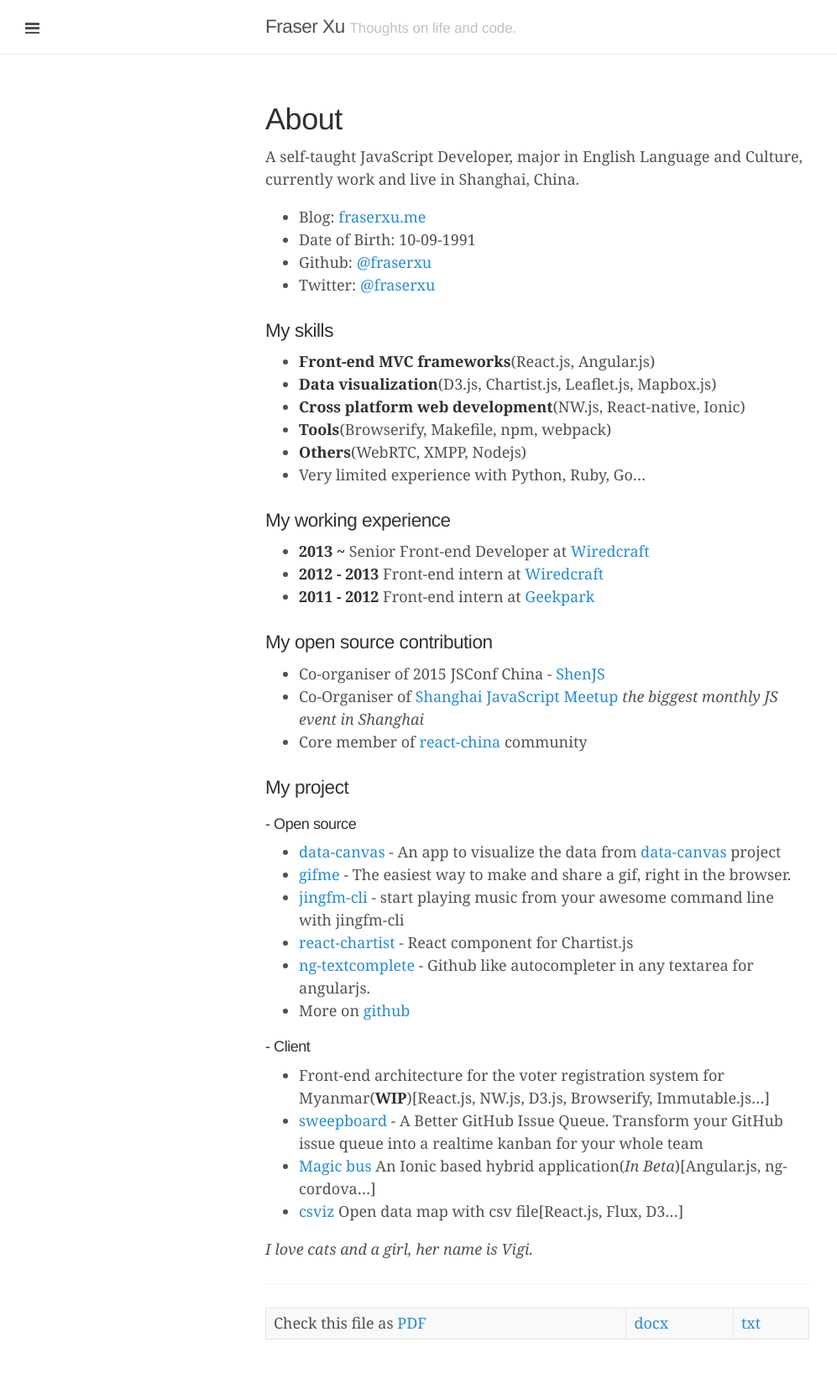
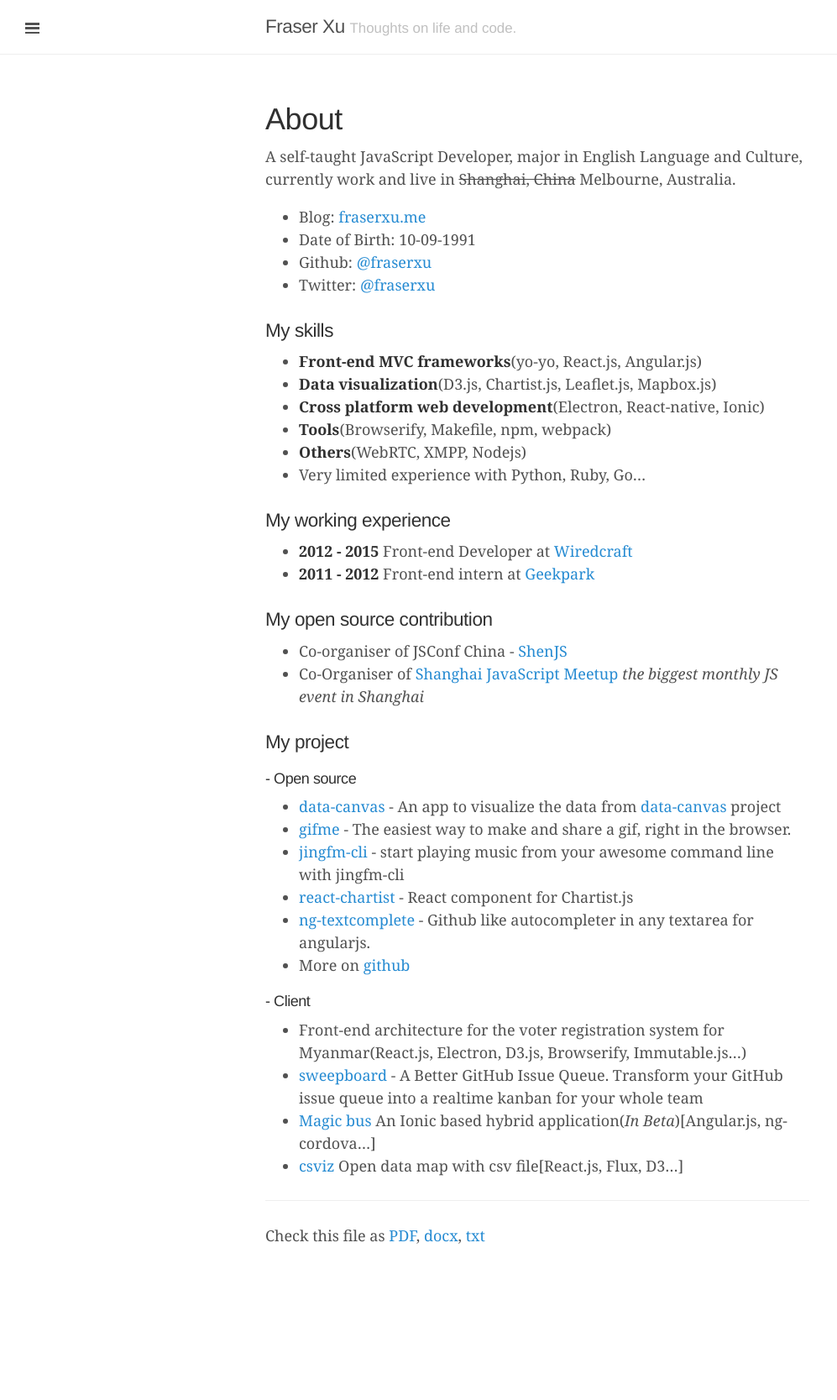
Before and after one commit to fraserxu/fraserxu.github.io, a Jekyll site: the page built from about.md, in a window 1280 px wide. Shown: the whole page at 84% size, without its empty margins (0-997 px from the left). Built offline with Jekyll 4.4.1, drawn with Linux system fonts in a browser that asks for light colours; some web fonts are replaced; after the commit the page ends 1557 px from its top, so only the background shows below that.

Commit message:
update about page

```diff
--- a/about.md
+++ b/about.md
@@ -3,7 +3,7 @@
 title: About
 ---
 
-A self-taught JavaScript Developer, major in English Language and Culture, currently work and live in Shanghai, China.
+A self-taught JavaScript Developer, major in English Language and Culture, currently work and live in <del>Shanghai, China</del> Melbourne, Australia.
 
 * Blog: [fraserxu.me](https://fraserxu.me)
 * Date of Birth: 10-09-1991
@@ -11,24 +11,22 @@
 * Twitter: [@fraserxu](https://twitter.com/fraserxu)
 
 ### My skills
-* **Front-end MVC frameworks**(React.js, Angular.js)
+* **Front-end MVC frameworks**(yo-yo, React.js, Angular.js)
 * **Data visualization**(D3.js, Chartist.js, Leaflet.js, Mapbox.js)
-* **Cross platform web development**(NW.js, React-native, Ionic)
+* **Cross platform web development**(Electron, React-native, Ionic)
 * **Tools**(Browserify, Makefile, npm, webpack)
 * **Others**(WebRTC, XMPP, Nodejs)
 * Very limited experience with Python, Ruby, Go...
 
 ### My working experience
 
-* **2013 ~** Senior Front-end Developer at [Wiredcraft](http://wiredcraft.com/)
-* **2012 - 2013** Front-end intern at [Wiredcraft](http://wiredcraft.com/)
+* **2012 - 2015** Front-end Developer at [Wiredcraft](http://wiredcraft.com/)
 * **2011 - 2012** Front-end intern at [Geekpark](http://geekpark.net/)
 
 ### My open source contribution
 
-* Co-organiser of 2015 JSConf China - [ShenJS](http://2015.jsconf.cn/)
+* Co-organiser of JSConf China - [ShenJS](http://2015.jsconf.cn/)
 * Co-Organiser of [Shanghai JavaScript Meetup](http://www.meetup.com/Shanghai-JavaScript-Meetup/) *the biggest monthly JS event in Shanghai*
-* Core member of [react-china](http://react-china.org/) community
 
 ### My project
 
@@ -41,13 +39,11 @@
 * More on [github](https://github.com/fraserxu)
 
 #### - Client
-* Front-end architecture for the voter registration system for Myanmar(**WIP**)[React.js, NW.js, D3.js, Browserify, Immutable.js...]
+* Front-end architecture for the voter registration system for Myanmar(React.js, Electron, D3.js, Browserify, Immutable.js...)
 * [sweepboard](http://sweepboard.com/) - A Better GitHub Issue Queue. Transform your GitHub issue queue into a realtime kanban for your whole team
 * [Magic bus](https://www.magicbus.io/) An Ionic based hybrid application(*In Beta*)[Angular.js, ng-cordova...]
 * [csviz](http://csviz.github.io/csviz) Open data map with csv file[React.js, Flux, D3...]
 
-*I love cats and a girl, her name is Vigi.*
-
 ---
 
-Check this file as [PDF](https://github.com/fraserxu/resume/raw/master/index.pdf) | [docx](https://github.com/fraserxu/resume/raw/master/index.docx) | [txt](https://github.com/fraserxu/resume/raw/master/index.txt)
+Check this file as [PDF](https://github.com/fraserxu/resume/raw/master/index.pdf), [docx](https://github.com/fraserxu/resume/raw/master/index.docx), [txt](https://github.com/fraserxu/resume/raw/master/index.txt)
```
